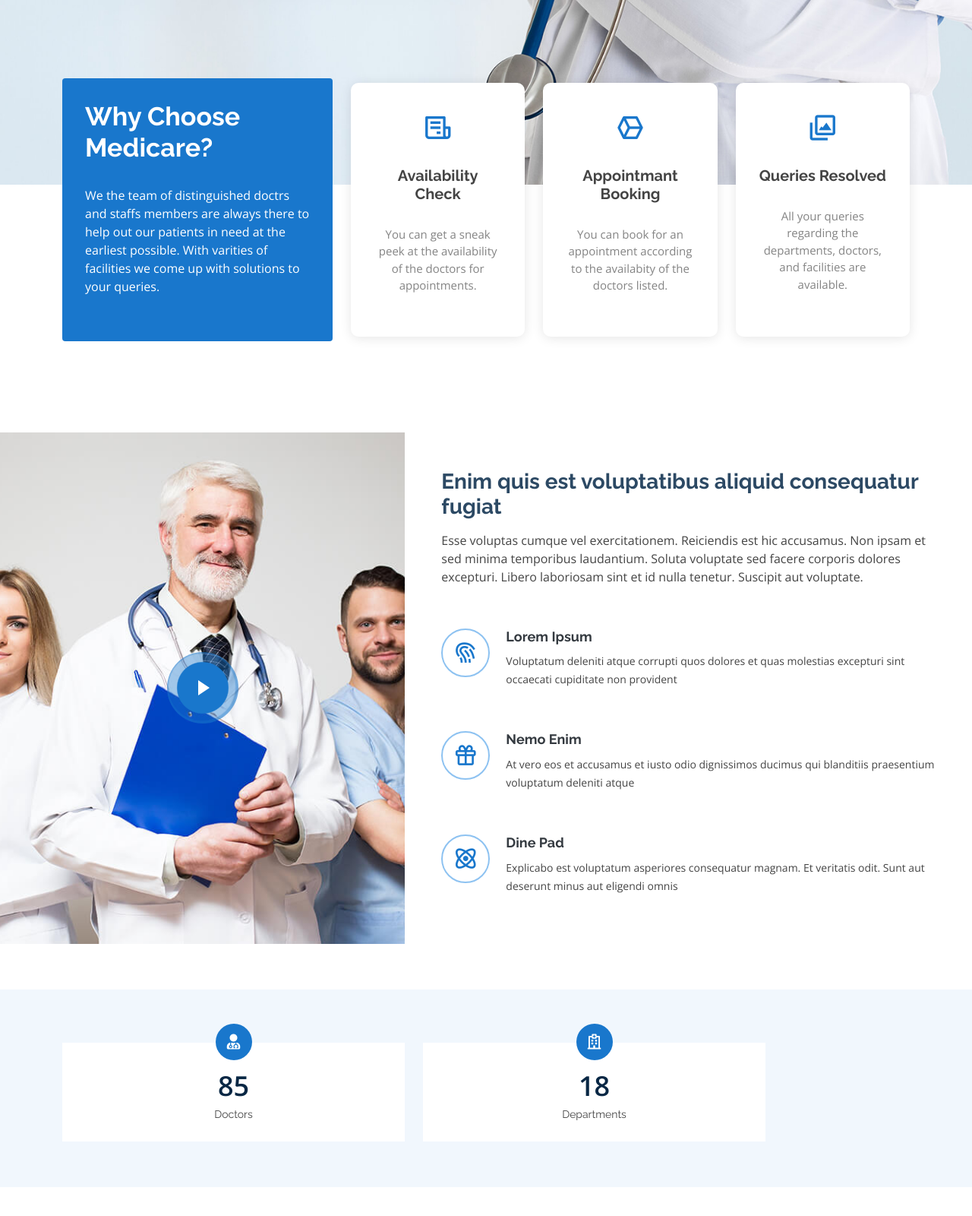
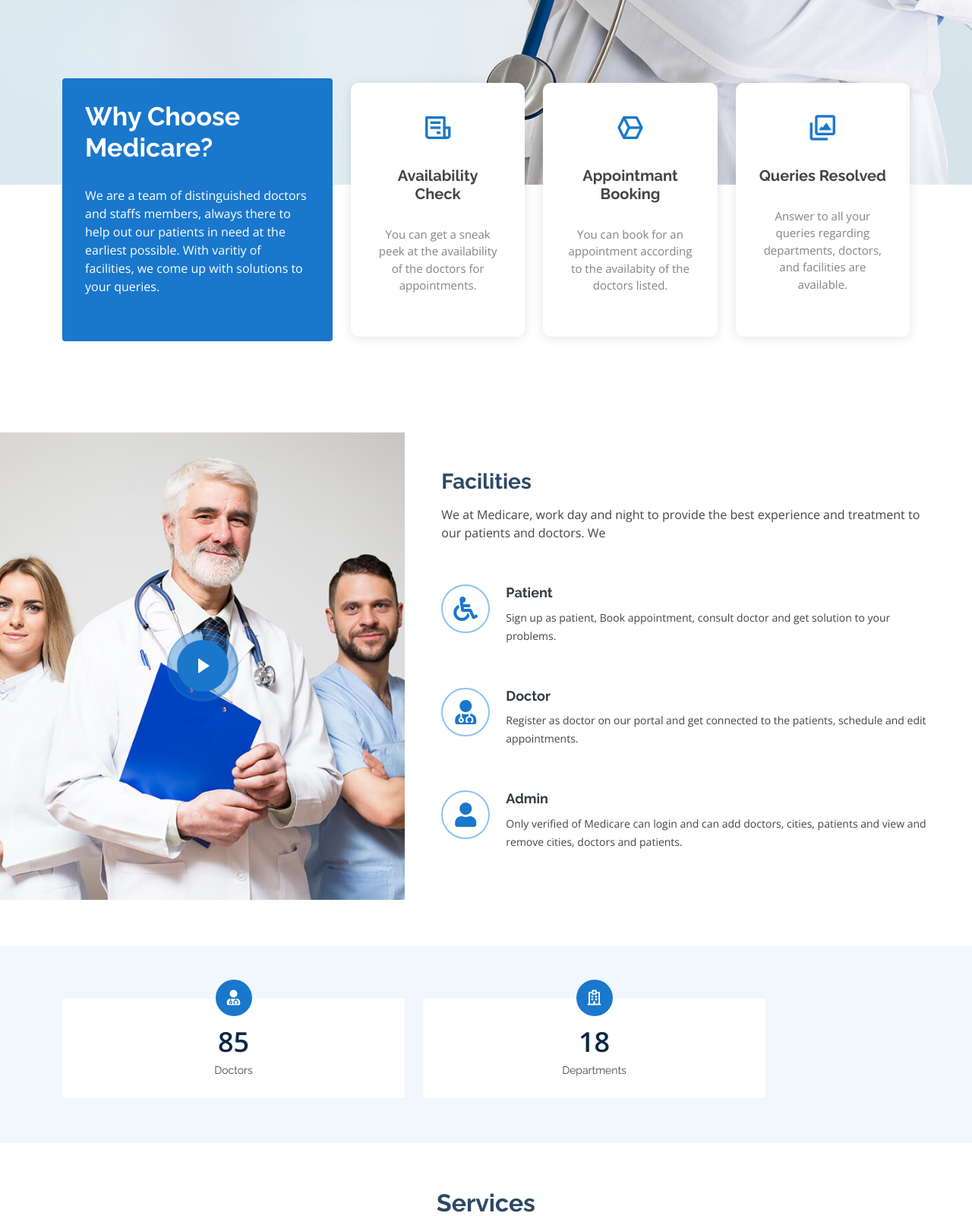
Before and after one commit to Vivek7282/medicare2, a PHP site: page /index.php in a window 1280 px wide. Shown: the part 477-2077 px from the top of the page at 76% size. Run offline with PHP 8.4, Linux system fonts and the light colour scheme; data that the repository does not hold is empty.

Commit message:
Update index.php

```diff
--- a/Medilab/index.php
+++ b/Medilab/index.php
@@ -101,7 +101,7 @@
                         <div class="content">
                             <h3>Why Choose Medicare?</h3>
                             <p>
-                                We the team of distinguished doctrs and staffs members are always there to help out our patients in need at the earliest possible. With varities of facilities we come up with solutions to your queries.
+                                We are a team of distinguished doctors and staffs members, always there to help out our patients in need at the earliest possible. With varitiy of facilities, we come up with solutions to your queries.
                             </p>
                             <div class="text-center">
                                 <!-- <a href="#" class="more-btn">Learn More <i class="bx bx-chevron-right"></i></a> -->
@@ -129,7 +129,7 @@
                                     <div class="icon-box mt-4 mt-xl-0">
                                         <i class="bx bx-images"></i>
                                         <h4>Queries Resolved</h4>
-                                        <p>All your queries regarding the departments, doctors, and facilities are available.</p>
+                                        <p>Answer to all your queries regarding departments, doctors, and facilities are available.</p>
                                     </div>
                                 </div>
                             </div>
@@ -152,28 +152,26 @@
                     </div>
 
                     <div class="col-xl-7 col-lg-6 icon-boxes d-flex flex-column align-items-stretch justify-content-center py-5 px-lg-5">
-                        <h3>Enim quis est voluptatibus aliquid consequatur fugiat</h3>
-                        <p>Esse voluptas cumque vel exercitationem. Reiciendis est hic accusamus. Non ipsam et sed minima temporibus laudantium. Soluta voluptate sed facere corporis dolores excepturi. Libero laboriosam sint et id nulla tenetur. Suscipit
-                            aut voluptate.</p>
+                        <h3>Facilities</h3>
+                        <p>We at Medicare, work day and night to provide the best experience and treatment to our patients and doctors. We </p>
 
                         <div class="icon-box">
-                            <div class="icon"><i class="bx bx-fingerprint"></i></div>
-                            <h4 class="title"><a href="">Lorem Ipsum</a></h4>
-                            <p class="description">Voluptatum deleniti atque corrupti quos dolores et quas molestias excepturi sint occaecati cupiditate non provident</p>
+                            <div class="icon"><i class="fa fa-wheelchair"></i></div>
+                            <h4 class="title"><a href="">Patient</a></h4>
+                            <p class="description">Sign up as patient, Book appointment, consult doctor and get solution to your problems. </p>
                         </div>
 
                         <div class="icon-box">
-                            <div class="icon"><i class="bx bx-gift"></i></div>
-                            <h4 class="title"><a href="">Nemo Enim</a></h4>
-                            <p class="description">At vero eos et accusamus et iusto odio dignissimos ducimus qui blanditiis praesentium voluptatum deleniti atque</p>
+                            <div class="icon"><i class="fas fa-user-md"></i></div>
+                            <h4 class="title"><a href="">Doctor</a></h4>
+                            <p class="description">Register as doctor on our portal and get connected to the patients, schedule and edit appointments.</p>
                         </div>
 
                         <div class="icon-box">
-                            <div class="icon"><i class="bx bx-atom"></i></div>
-                            <h4 class="title"><a href="">Dine Pad</a></h4>
-                            <p class="description">Explicabo est voluptatum asperiores consequatur magnam. Et veritatis odit. Sunt aut deserunt minus aut eligendi omnis</p>
+                            <div class="icon"><i class="fas fa-user"></i></div>
+                            <h4 class="title"><a href="">Admin</a></h4>
+                            <p class="description">Only verified of Medicare can login and can add doctors, cities, patients and view and remove cities, doctors and patients.</p>
                         </div>
-
                     </div>
                 </div>
 
@@ -246,7 +244,7 @@
                         <div class="icon-box">
                             <div class="icon"><i class="fas fa-hospital-user"></i></div>
                             <h4><a href="">Checkups</a></h4>
-                            <p>Ypu can visit us even you haven't booked your appointment. We will provide you the precise suggestions and checkups.</p>
+                            <p>You can visit us even withoutbooking an appointment. We will provide you the precise suggestions and checkups.</p>
                         </div>
                     </div>
 
```
